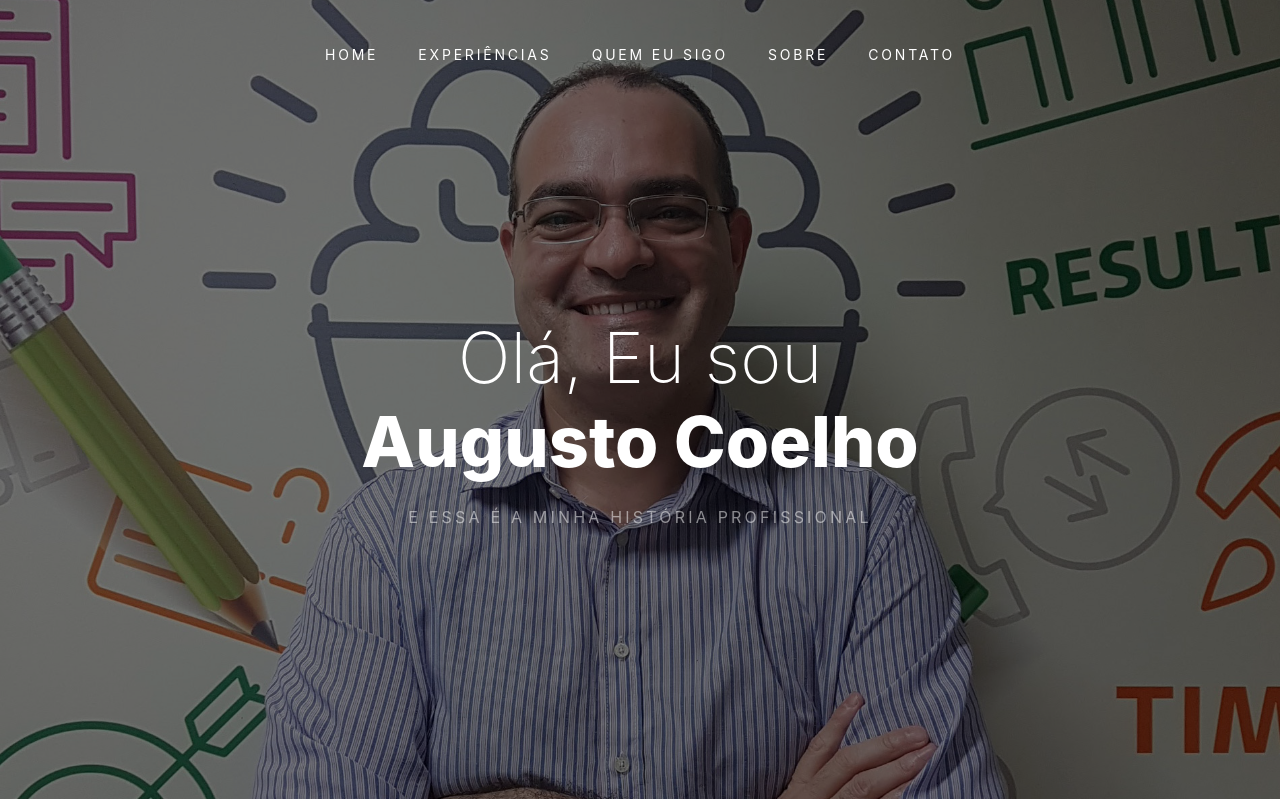
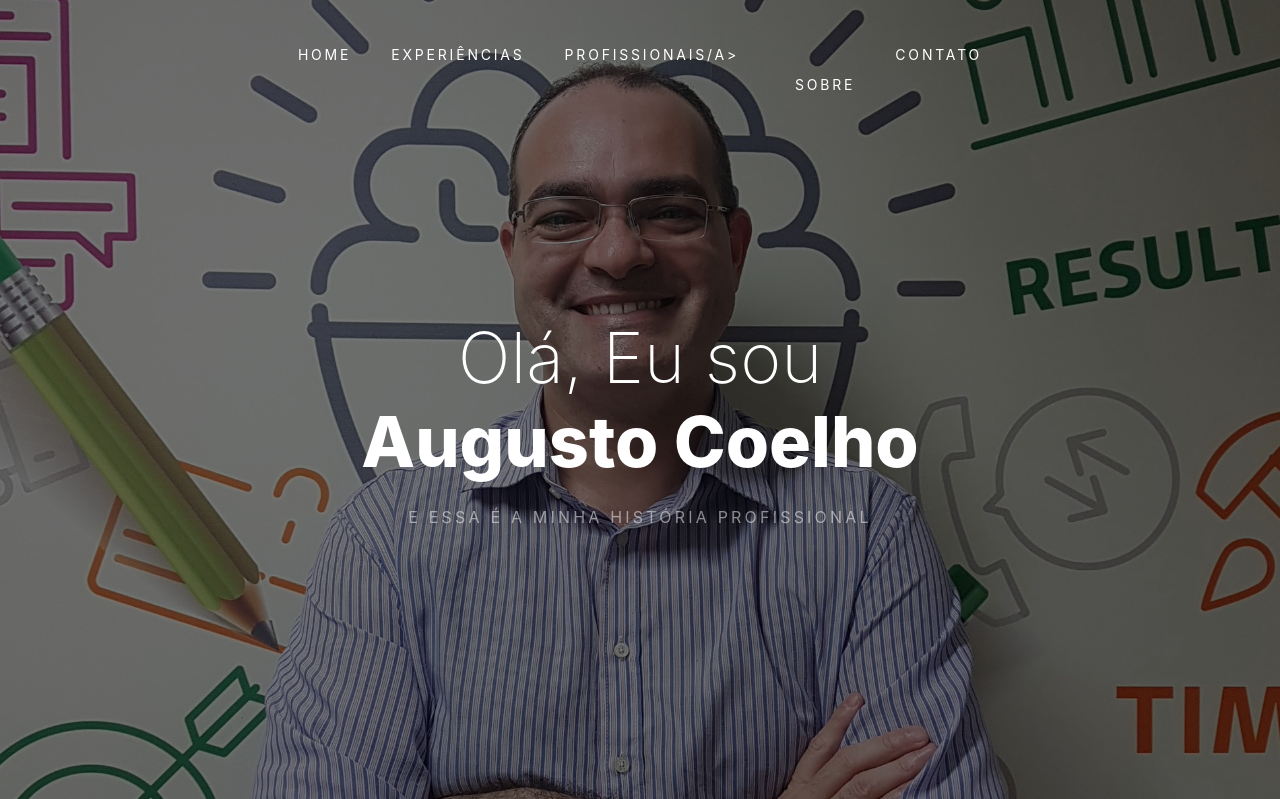
Before and after one commit to gutocoelho/rezume, a PHP site: page / in a window 1280 px wide. Shown: the top 799 px of the page. Run offline with PHP 8.4, Linux system fonts and the light colour scheme; some web fonts are replaced.

Commit message:
profissionais

```diff
--- a/index.php
+++ b/index.php
@@ -31,7 +31,7 @@
 				<ul class="navbar-nav">
 					<li class="nav-item"><a class="nav-link" href="#section-home">Home</a></li>
 					<li class="nav-item"><a class="nav-link" href="#section-portfolio">Experiências</a></li>
-					<li class="nav-item"><a class="nav-link" href="#section-resume">Quem eu sigo</a></li>
+					<li class="nav-item"><a class="nav-link" href="#section-resume">Profissionais/a></li>
 					<li class="nav-item"><a class="nav-link" href="#section-about">Sobre</a></li>
 					<li class="nav-item"><a class="nav-link" href="#section-contact">Contato</a></li>
 				</ul>
```
